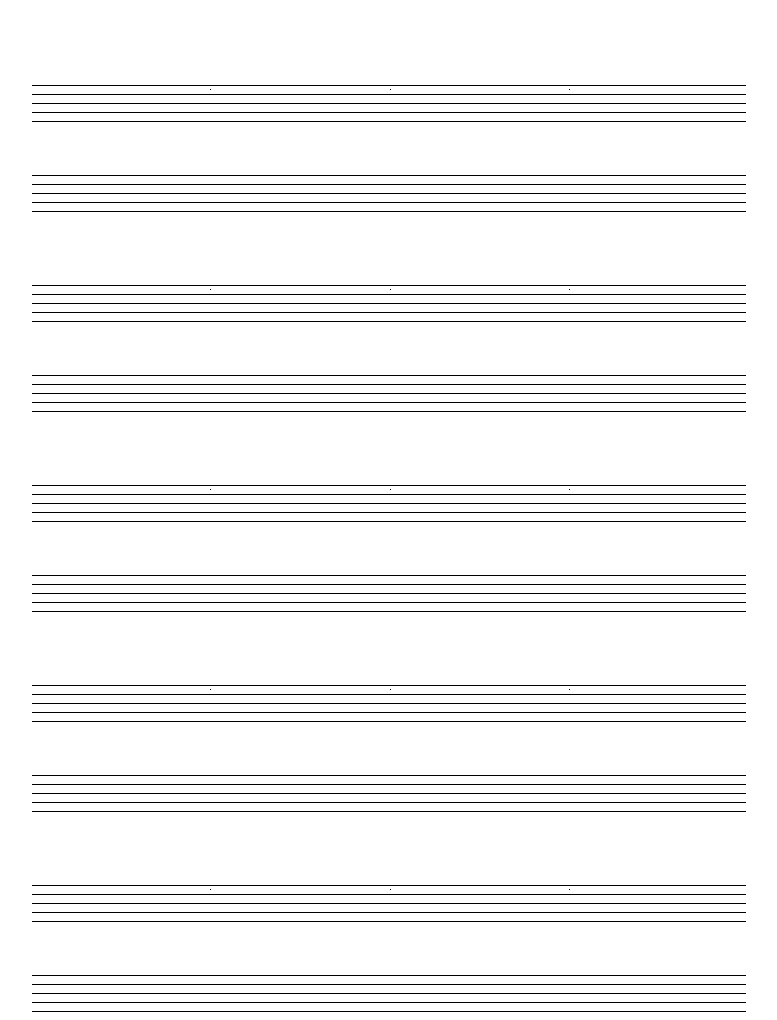
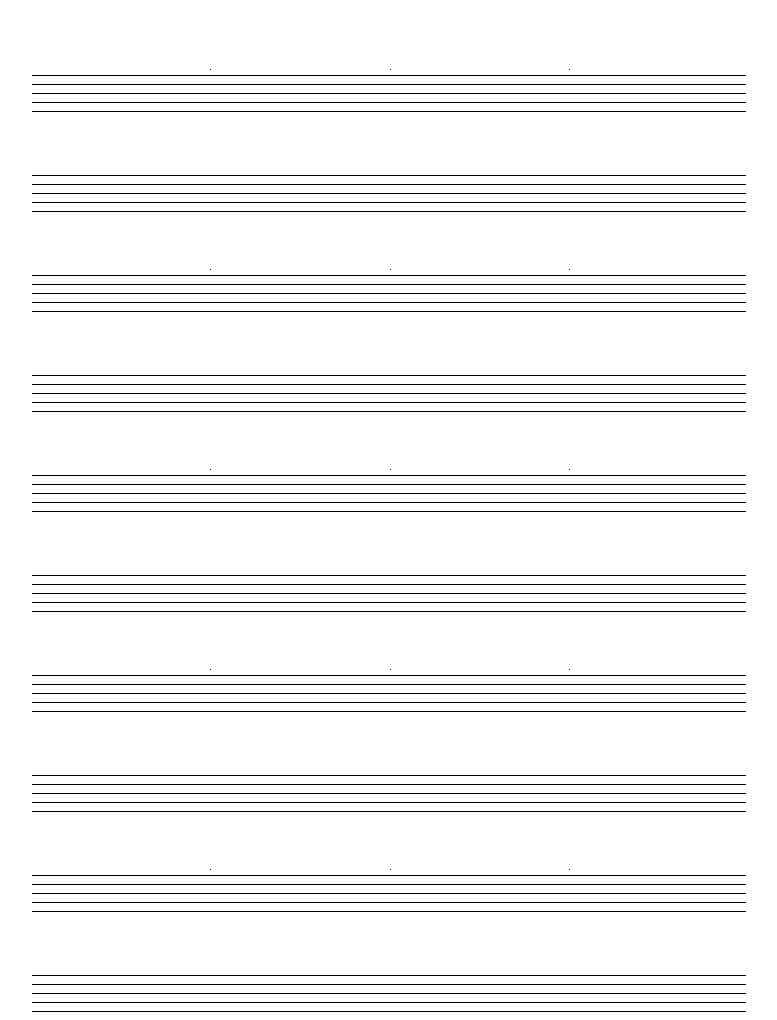
Before and after one commit to S2/gakuhu, a plain HTML site: page index.html in a window 1280 px wide. Shown: the whole page, without its empty margins (16-793 px from the left). Drawn offline with nearby package versions, Linux system fonts and the light colour scheme.

Commit message:
点の位置を修正。全部の楽譜間の距離を同じようにした

```diff
--- a/index.html
+++ b/index.html
@@ -22,19 +22,19 @@
         }
         div.aida{
             width:100%;
-            height : 65px;
+            height : 55px;
         }
         div.naka{
             width:25%;
             height : 1px;
-            margin : 69px 0 0 0;
+            margin : 49px 0 0 0;
             padding : 0 0 0 0;
             float:left;
             border-right : 1px solid black;
         }
         div.aida_short{
             width:100%;
-            height : 45px;
+            height : 55px;
         }
     </style>
     <body>
```
